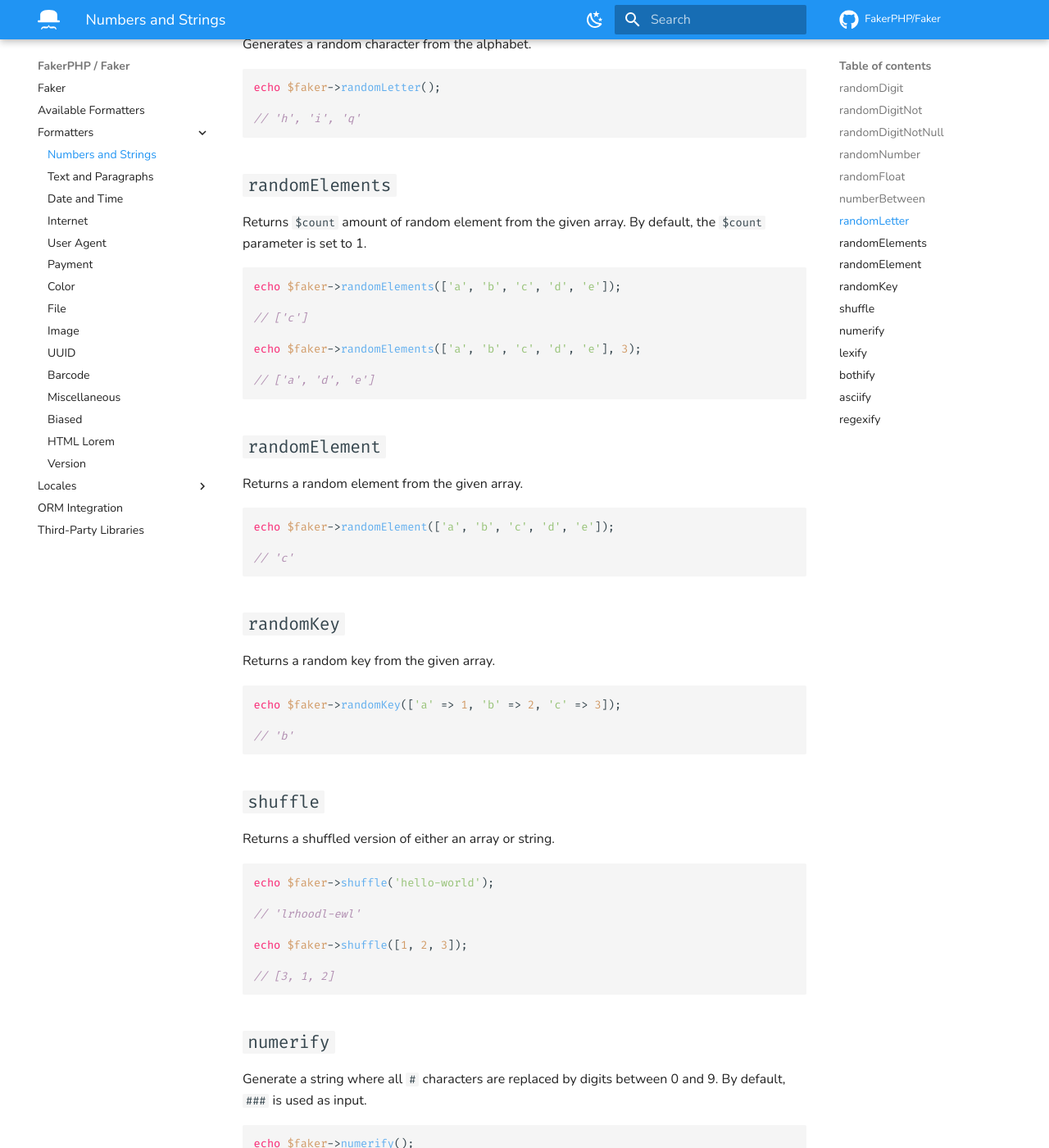
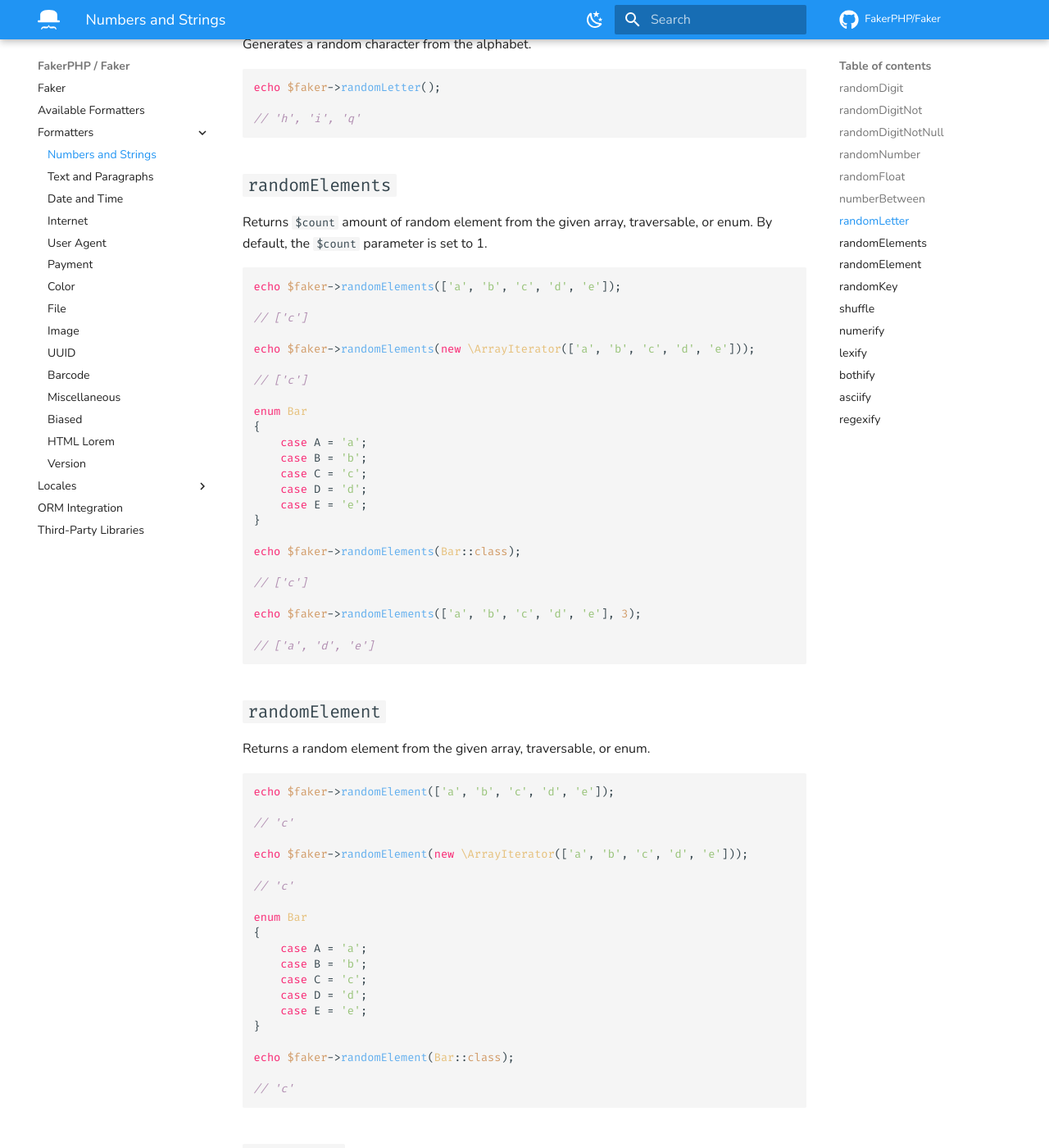
Before and after one commit to FakerPHP/fakerphp.github.io, an MkDocs documentation site: the page built from docs/formatters/numbers-and-strings.md, in a window 1280 px wide and 1400 px high, scrolled down 1887 px. Shown: the whole window at 82% size. Built offline with MkDocs 1.6.1 and Material for MkDocs 9.7.7, drawn with Linux system fonts in a browser that asks for light colours; nearby versions of some CDN libraries; comment, search, counter and statistics services are not loaded.

Commit message:
Enhancement: Document support for Traversables and Enums (#85)

````diff
--- a/docs/formatters/numbers-and-strings.md
+++ b/docs/formatters/numbers-and-strings.md
@@ -92,10 +92,27 @@ echo $faker->randomLetter();
 
 ## `randomElements`
 
-Returns `$count` amount of random element from the given array. By default, the `$count` parameter is set to 1.
+Returns `$count` amount of random element from the given array, traversable, or enum. By default, the `$count` parameter is set to 1.
 
 ```php
 echo $faker->randomElements(['a', 'b', 'c', 'd', 'e']);
+
+// ['c']
+
+echo $faker->randomElements(new \ArrayIterator(['a', 'b', 'c', 'd', 'e']));
+
+// ['c']
+
+enum Bar
+{
+    case A = 'a';
+    case B = 'b';
+    case C = 'c';
+    case D = 'd';
+    case E = 'e';
+}
+
+echo $faker->randomElements(Bar::class);
 
 // ['c']
 
@@ -106,10 +123,27 @@ echo $faker->randomElements(['a', 'b', 'c', 'd', 'e'], 3);
 
 ## `randomElement`
 
-Returns a random element from the given array.
+Returns a random element from the given array, traversable, or enum.
 
 ```php
 echo $faker->randomElement(['a', 'b', 'c', 'd', 'e']);
+
+// 'c'
+
+echo $faker->randomElement(new \ArrayIterator(['a', 'b', 'c', 'd', 'e']));
+
+// 'c'
+
+enum Bar
+{
+    case A = 'a';
+    case B = 'b';
+    case C = 'c';
+    case D = 'd';
+    case E = 'e';
+}
+
+echo $faker->randomElement(Bar::class);
 
 // 'c'
 ```
````
